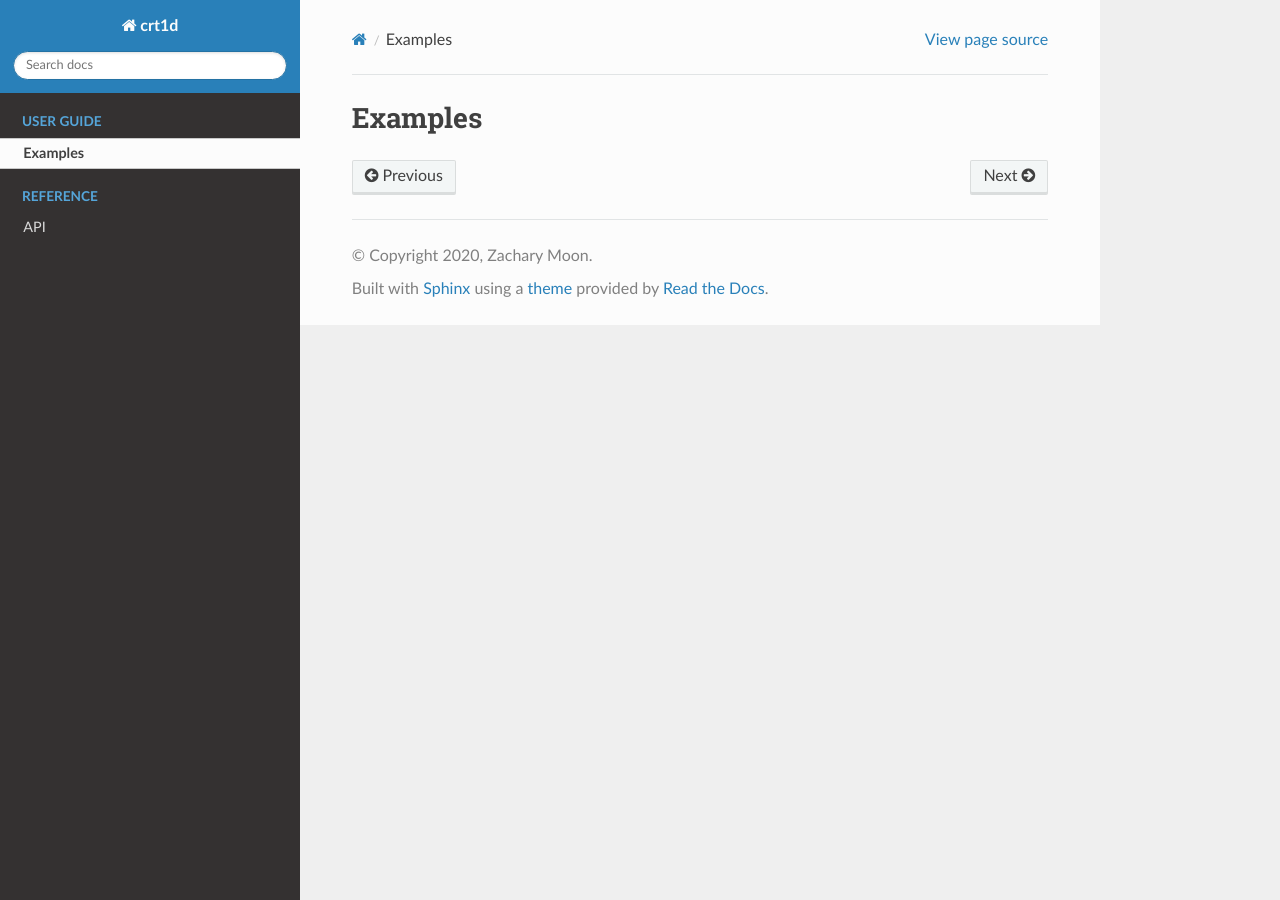
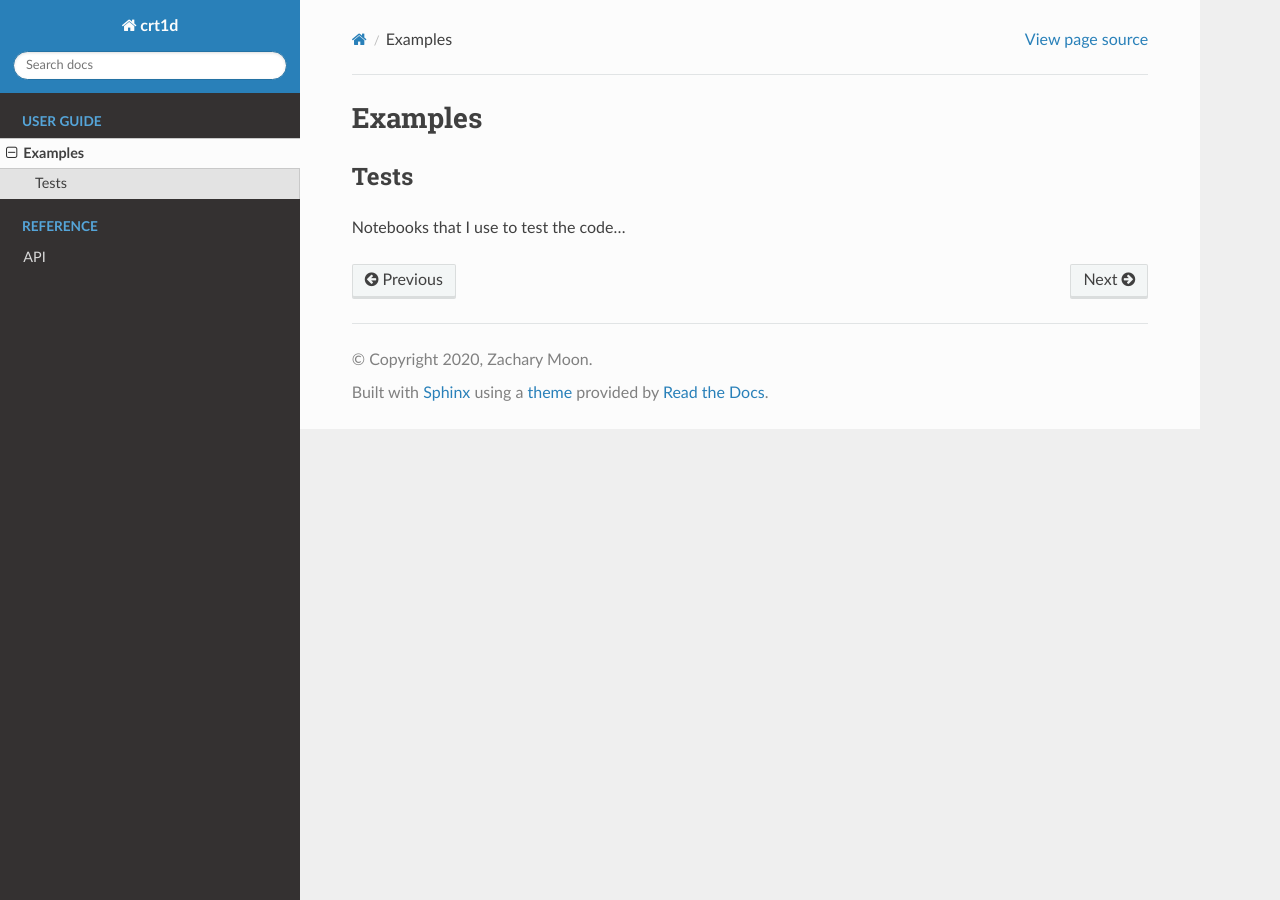
Before and after one commit to zmoon/crt1d, a Sphinx documentation site: the page built from docs/examples.rst, in a window 1280 px wide. Built offline with Sphinx 7.4.7 and the Read the Docs theme 2.0.0, drawn with Linux system fonts in a browser that asks for light colours; pages that are not in the unit, such as notebooks, are missing from menus.

Commit message:
svg output for nbs + widen

```diff
--- /dev/null
+++ b/docs/_static/css/custom.css
@@ -0,0 +1,3 @@
+.wy-nav-content{
+  max-width: 900px;  // default is 800px for largest screen
+}
--- a/docs/conf.py
+++ b/docs/conf.py
@@ -43,6 +43,11 @@
 nbsphinx_custom_formats = {
     '.py': ['jupytext.reads', {'fmt': 'py:percent'}],
 }
+# Figure quality
+nbsphinx_execute_arguments = [
+    "--InlineBackend.figure_formats={'svg'}",
+    # "--InlineBackend.rc={'figure.dpi': 96}",
+]
 
 # Add any paths that contain templates here, relative to this directory.
 templates_path = ['_templates']
@@ -65,3 +70,9 @@
 # relative to this directory. They are copied after the builtin static files,
 # so a file named "default.css" will overwrite the builtin "default.css".
 html_static_path = ['_static']
+
+# These paths are either relative to html_static_path
+# or fully qualified paths (eg. https://...)
+html_css_files = [
+    'css/custom.css',
+]
--- a/docs/examples.rst
+++ b/docs/examples.rst
@@ -1,6 +1,11 @@
 Examples
 ========
 
+
+Tests
+-----
+
+Notebooks that I use to test the code...
 
 .. toctree::
    :maxdepth: 1
```
